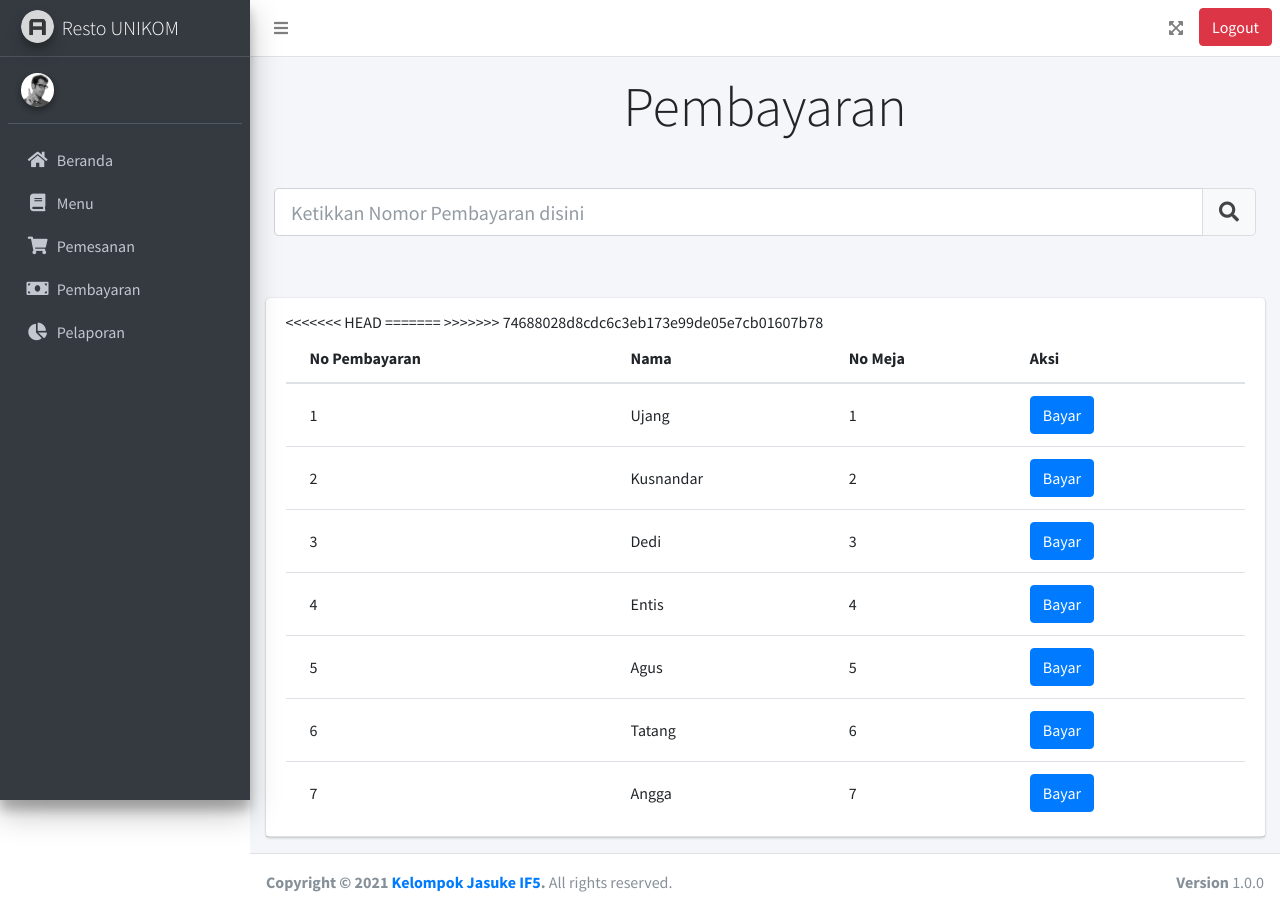
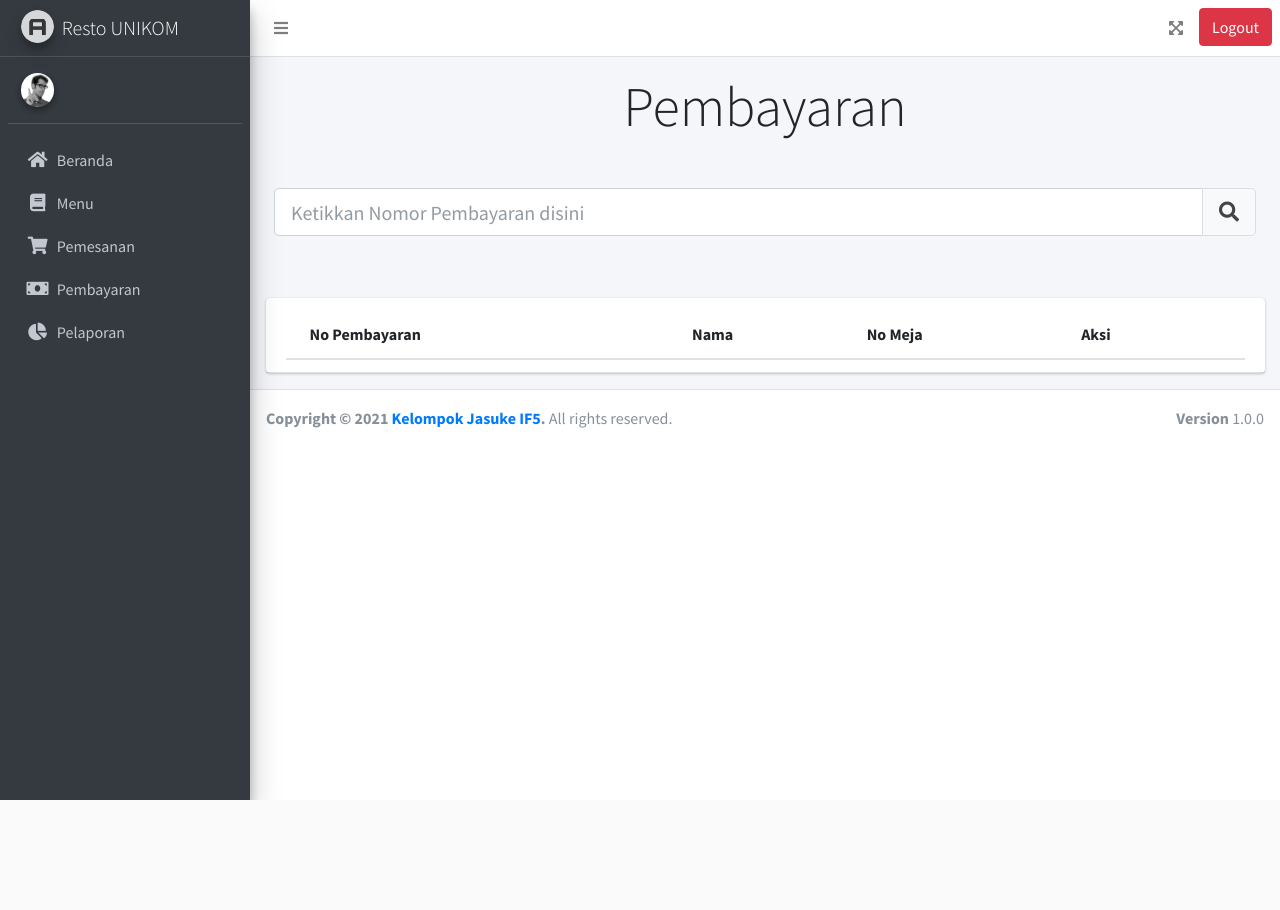
Before and after one commit to rahmaninsani/restoran_jasuke, a CodeIgniter 4 app: template app/Views/pembayaran/index.php in a window 1280 px wide. After the commit the page ends 800 px from the top, so only its background shows below. Run offline with PHP 8.4 and a stand-in for CodeIgniter, Linux system fonts and the light colour scheme; the template is opened without the code that fills it, so the values that code supplies are empty; some libraries are stand-ins or nearby versions.

Commit message:
memperbaiki tampilan dan lojik yang berantakan pasca merge

```diff
--- a/app/Controllers/Pembayaran.php
+++ b/app/Controllers/Pembayaran.php
@@ -4,10 +4,6 @@ namespace App\Controllers;
 
 class Pembayaran extends BaseController
 {
-<<<<<<< HEAD
-
-=======
->>>>>>> 74688028d8cdc6c3eb173e99de05e7cb01607b78
   public function index()
   {
     $data = [
--- a/app/Views/pembayaran/index.php
+++ b/app/Views/pembayaran/index.php
@@ -47,50 +47,6 @@
                                         </tr>
                                     </thead>
                                     <tbody>
-<<<<<<< HEAD
-                                        <tr>
-                                            <td>1</td>
-                                            <td>Ujang</td>
-                                            <td>1</td>
-                                            <td><a href="<?= site_url('../hitung_bayar/index') ?>"><button class="btn btn-primary">Bayar</button></a></td>
-                                        </tr>
-                                        <tr>
-                                            <td>2</td>
-                                            <td>Kusnandar</td>
-                                            <td>2</td>
-                                            <td><a href="<?= site_url('../hitung_bayar/index') ?>"><button class="btn btn-primary">Bayar</button></a></td>
-                                        </tr>
-                                        <tr>
-                                            <td>3</td>
-                                            <td>Dedi</td>
-                                            <td>3</td>
-                                            <td><a href="<?= site_url('../hitung_bayar/index') ?>"><button class="btn btn-primary">Bayar</button></a></td>
-                                        </tr>
-                                        <tr>
-                                            <td>4</td>
-                                            <td>Entis</td>
-                                            <td>4</td>
-                                            <td><a href="<?= site_url('../hitung_bayar/index') ?>"><button class="btn btn-primary">Bayar</button></a></td>
-                                        </tr>
-                                        <tr>
-                                            <td>5</td>
-                                            <td>Agus</td>
-                                            <td>5</td>
-                                            <td><a href="<?= site_url('../hitung_bayar/index') ?>"><button class="btn btn-primary">Bayar</button></a></td>
-                                        </tr>
-                                        <tr>
-                                            <td>6</td>
-                                            <td>Tatang</td>
-                                            <td>6</td>
-                                            <td><a href="<?= site_url('../hitung_bayar/index') ?>"><button class="btn btn-primary">Bayar</button></a></td>
-                                        </tr>
-                                        <tr>
-                                            <td>7</td>
-                                            <td>Angga</td>
-                                            <td>7</td>
-                                            <td><a href="<?= site_url('../hitung_bayar/index') ?>"><button class="btn btn-primary">Bayar</button></a></td>
-                                        </tr>
-=======
                                         <?php
                                         $db = \Config\Database::connect();
                                         $query   = $db->query("SELECT
@@ -102,10 +58,7 @@
                                         INNER JOIN
                                             pemesanan
                                         ON
-                                            pembayaran.no_pembayaran = pemesanan.no_pemesanan
-                                        AND
-                                            pembayaran.tanggal = pemesanan.tanggal;");
-
+                                            pembayaran.no_pembayaran = pemesanan.no_pemesanan;");
                                         foreach ($query->getResult() as $byr) {
                                         ?>
                                             <tr>
@@ -115,7 +68,6 @@
                                                 <td><a href="<?= site_url('../hitung_bayar/index') ?>"><button class="btn btn-primary">Bayar</button></a></td>
                                             </tr>
                                         <?php } ?>
->>>>>>> 74688028d8cdc6c3eb173e99de05e7cb01607b78
                                     </tbody>
                                 </table>
                             </div>
```
Also changed, not shown: app/Views/hitung_bayar/index.php (+6 -69 lines), app/Views/laporan/index.php (+3 -13 lines).
